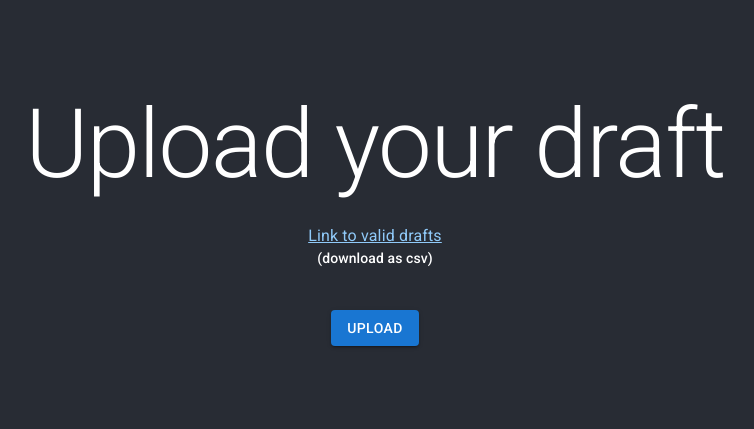
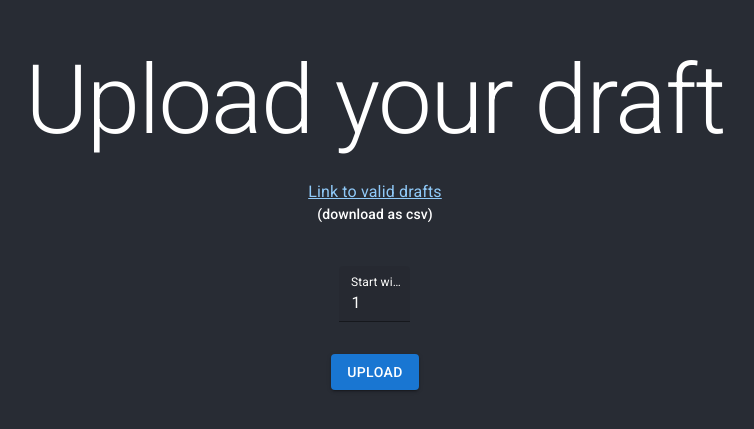
Before and after one commit to katerberg/draft-simulator, a React (Create React App) app: page / in a window 1280 px wide. Shown: the part 183-612 px from the top of the page, without its empty margins (265-1019 px from the left). Built offline with nearby package versions, Linux system fonts and the light colour scheme.

Commit message:
Fixes #9 to allow starting on a pick number

```diff
--- a/public/index.html
+++ b/public/index.html
@@ -28,7 +28,7 @@
       work correctly both with client-side routing and a non-root public URL.
       Learn how to configure a non-root public URL by running `npm run build`.
     -->
-    <title>React App</title>
+    <title>Draft Simulator</title>
   </head>
   <body>
     <noscript>You need to enable JavaScript to run this app.</noscript>
--- a/src/App.js
+++ b/src/App.js
@@ -5,15 +5,17 @@ import Uploader from './Uploader';
 
 export default function App() {
   const [csv, setCsv] = useState();
-  const handleCsvChange = (csv) => {
-    setCsv(CSVToArray(csv))
+  const [startingPick, setStartingPick] = useState(1);
+  const handleCsvChange = (csv, pick) => {
+    setStartingPick(pick);
+    setCsv(CSVToArray(csv));
   }
   const picks = useMemo(()=> getPicks(csv), [csv]);
 
   return (
     <div>
       {!csv && <Uploader onCsvChange={handleCsvChange}/>}
-      {csv && <DraftTable picks={picks} players={csv[0]} />}
+      {csv && <DraftTable picks={picks} players={csv[0]} startingPick={startingPick} />}
     </div>
   );
 }
--- a/src/DraftTable.js
+++ b/src/DraftTable.js
@@ -1,11 +1,13 @@
 import Table from '@mui/material/Table';
+import PropTypes from 'prop-types';
 import TableBody from '@mui/material/TableBody';
 import TableCell from '@mui/material/TableCell';
 import TableHead from '@mui/material/TableHead';
 import TableRow from '@mui/material/TableRow';
 import { useCallback, useEffect, useState } from 'react';
 
-export default function DraftTable({players, picks}) {
+export default function DraftTable({players, picks, startingPick}) {
+  const [currentPickTimer, setCurrentPickTimer] = useState(null);
   const [visibleCards, setVisibleCards] = useState(picks.map(row => row.map(cell => '')));
 
   const makePick = useCallback((pickNumber) => {
@@ -16,14 +18,19 @@ export default function DraftTable({players, picks}) {
       }
       return '';
     })));
-    setTimeout(() => {
+    setCurrentPickTimer(setTimeout(() => {
+      console.log('setting timer for pick number', pickNumber + 1)
       makePick(pickNumber + 1)
-    }, pickNumber > 13 ? 30000 : 3000)
+    }, pickNumber > 18 ? 30000 : 3000));
   }, [picks]);
 
   useEffect(() => {
-    makePick(1);
-  },[makePick])
+    console.log(currentPickTimer);
+    if (!currentPickTimer) {
+    console.log('setting initial timer with starting pick of ', startingPick);
+      makePick(startingPick);
+    }
+  }, [makePick, startingPick, currentPickTimer])
 
   return (
       <Table stickyHeader sx={{maxHeight: '440px'}} aria-label="sticky table">
@@ -61,3 +68,9 @@ export default function DraftTable({players, picks}) {
       </Table>
   );
 }
+
+DraftTable.propTypes = {
+  startingPick: PropTypes.number.isRequired,
+  picks: PropTypes.arrayOf(PropTypes.arrayOf(PropTypes.string
+  )).isRequired,
+};
--- a/src/Uploader.js
+++ b/src/Uploader.js
@@ -2,14 +2,31 @@ import './App.css';
 import { useEffect, useState } from 'react';
 import Button from '@mui/material/Button';
 import { styled } from '@mui/material/styles';
-import { Link, Typography } from '@mui/material';
+import { Grid, Link, TextField, Typography } from '@mui/material';
 
 const Input = styled('input')({
   display: 'none',
 });
 
+const StartingPickInput = styled(TextField)(({theme}) => ({
+  marginBottom: theme.spacing(4),
+  '& .MuiInputBase-input': {
+    color: theme.palette.mode === 'light' ? '#fcfcfb' : '#2b2b2b',
+  },
+  '& label': {
+    color: theme.palette.mode === 'light' ? '#fcfcfb' : '#2b2b2b',
+  },
+  '& .MuiOutlinedInput-root': {
+    '& fieldset': {
+      borderColor: theme.palette.mode === 'light' ? '#fcfcfb' : '#2b2b2b',
+    },
+  },
+}));
+
 export default function Uploader({onCsvChange}) {
   const [csvFile, setCsvFile] = useState();
+  const [startingPick, setStartingPick] = useState(1);
+
   useEffect(() => {
     if (!csvFile) {
       return;
@@ -17,11 +34,25 @@ export default function Uploader({onCsvChange}) {
     const reader = new FileReader();
 
     reader.onload = function(e) {
-      onCsvChange(e.target.result)
+      console.log('loading with starting pick of ', startingPick)
+      onCsvChange(e.target.result, startingPick)
     }
 
     reader.readAsText(csvFile);
-  }, [csvFile, onCsvChange])
+  }, [csvFile, onCsvChange, startingPick])
+
+  const handleStartingPickChange = (e) => {
+    let val = Number.parseInt(e.target.value || 1);
+    if (val > 46) {
+      val = 46;
+    }
+    if (val < 1) {
+      val = 1;
+    }
+
+    setStartingPick(val || startingPick);
+  }
+
   return (
     <div className="App">
       <header className="App-header">
@@ -43,6 +74,21 @@ export default function Uploader({onCsvChange}) {
               }}
               id="button-file"
           />
+          <Grid>
+            <StartingPickInput
+              variant="filled"
+              label="Start with pick"
+              type="number"
+              value={startingPick}
+              onChange={handleStartingPickChange}
+              inputProps={{
+                step: 1,
+                min: 1,
+                max: 46,
+                type: 'number',
+              }}
+            />
+          </Grid>
           <Button variant="contained" component="span">
             Upload
           </Button>
```
Also changed, not shown: public/manifest.json, 9 other files (tests, documents, lock files or other folders).
